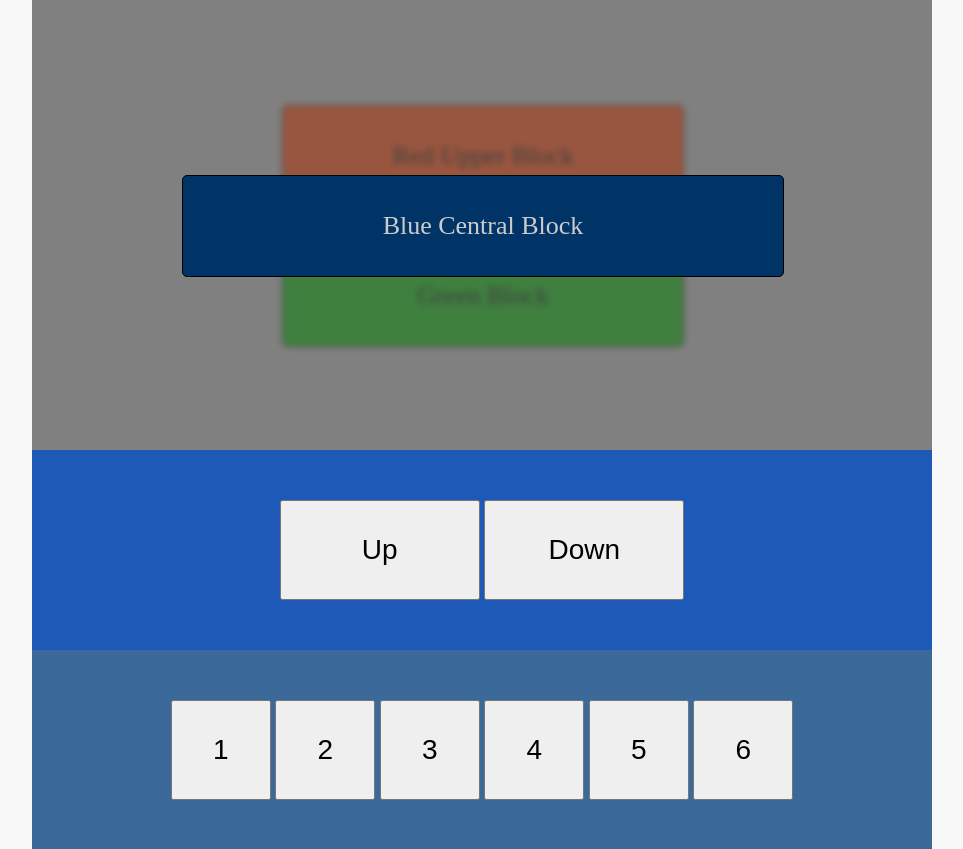
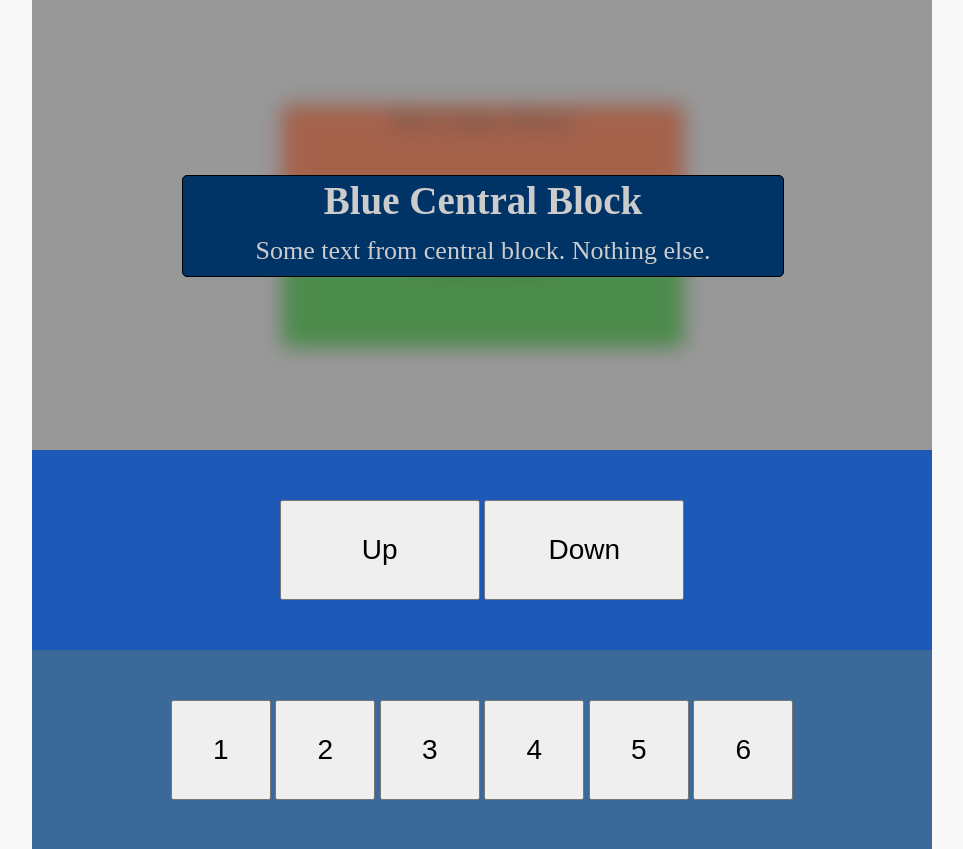
Before and after one commit to AxelZelenskiy/alien.loc, a PHP site: page /hello.html in a window 1280 px wide. Shown: the top 849 px of the page, without its empty margins (158-1121 px from the left). Run offline with PHP 8.4, Linux system fonts and the light colour scheme.

Commit message:
Blur almost complite, but still need too many cosmetic changes

```diff
--- a/gulpfile.js
+++ b/gulpfile.js
@@ -21,7 +21,7 @@ gulp.task('JS',function(){
 
 
 gulp.task('watch',function(){
-	livereload.listen();
+	livereload.listen(35729);
 	gulp.watch('public/*.html',['HTML']);
 	gulp.watch('build/less/*.less',['less']);
 	gulp.watch('public/js/*.js',['JS']);
--- a/public/css/main.css
+++ b/public/css/main.css
@@ -19,7 +19,7 @@ body {
   overflow: hidden;
   width: 900px;
   min-height: 450px;
-  background-color: gray;
+  background-color: #989898;
 }
 .wrapper #container .blocks {
   height: 100px;
@@ -30,15 +30,18 @@ body {
   border: 1px solid black;
   left: 250px;
   position: absolute;
-  line-height: 100px;
   font-size: 26px;
 }
+.wrapper #container .blocks h2,
+.wrapper #container .blocks p {
+  line-height: 50px;
+}
 .wrapper #container .secondary {
-  filter: blur(3px);
-  -webkit-filter: blur(3px);
-  -moz-filter: blur(3px);
-  -o-filter: blur(3px);
-  -ms-filter: blur(3px);
+  filter: blur(10px);
+  -webkit-filter: blur(10px);
+  -moz-filter: blur(10px);
+  -o-filter: blur(10px);
+  -ms-filter: blur(10px);
   transition: 1s filter linear;
   -webkit-transition: 1s -webkit-filter linear;
   -moz-transition: 1s -moz-filter linear;
--- a/public/hello.html
+++ b/public/hello.html
@@ -12,7 +12,10 @@
 	<div class="wrapper">
 		<div id="container">
 			<div class="blocks upper1 secondary">Red Upper Block</div>
-		<div class="blocks cent">Blue Central Block</div>
+			<div class="blocks cent">
+				<h2>Blue Central Block</h2>
+				<p>Some text from central block. Nothing else.</p>
+			</div>
 			<div class="blocks down1 secondary">Green Block</div>
 		</div>
 
--- a/public/js/scripts.js
+++ b/public/js/scripts.js
@@ -13,8 +13,8 @@ jQuery(function($){
 		clock_index = 1,
 		clock_current_index = 1;
 
-	var elements = document.getElementsByClassName('blocks');
-	// Just for tests -> text for our block{title,message}
+		var elements = document.getElementsByClassName('blocks'),
+		clock_buttons = $('button.nmb-btn');
 
   	// =========================================================
   	var H2 = function createTitles(text = '') {
@@ -22,19 +22,18 @@ jQuery(function($){
   			return ('<h2>'+text+'</h2>');
   		}
   	};
-  	var clock_buttons = $('button.nmb-btn');
   	// clock_current_index - active button
   	// clock_index  - newly pushed button
 
   	clock_buttons.on("click",function() {
   		clock_index = clock_buttons.index($(this));
-  		console.log('new clock_index is '+ clock_index);
-  		console.log('current clock index is '+ clock_current_index);
+  		// console.log('new clock_index is '+ clock_index);
+  		// console.log('current clock index is '+ clock_current_index);
   		var tester;
   		if (clock_index > clock_current_index) {
   			// move_up
   			tester = elements_positions.indexOf(2);
-  			console.log('move up and block what i want to change is '+tester);
+  			// console.log('move up and block what i want to change is '+tester);
   			$.getJSON('js/texts.json', function (json)
   			{
   				console.log("can't read this " + json.blocks[clock_index].Title);
@@ -50,7 +49,7 @@ jQuery(function($){
   		if (clock_index < clock_current_index) {
   			// move down
   			tester = elements_positions.indexOf(0);
-  			console.log('move down and i want to change block ' + tester);
+  			// console.log('move down and i want to change block ' + tester);
   			$.getJSON('js/texts.json', function (json)
   			{
   				$(elements[tester]).html(
@@ -101,58 +100,78 @@ jQuery(function($){
 		}
 	};
 
+	var animate_string1 = '{"z-index":"5","font-size":"23","opacity":"0.7","left":"200px"}',
+		animate_string2 = '{"font-size":"30","opacity":"1","left":"150px"}',
+		full_blured_element= '{"filter":"blur(10px)","-webkit-filter":"blur(10px)","-moz-filter":"blur(10px)","-o-filter":"blur(10px)","-ms-filter":"blur(10px)"}';
 
 	function move_blocks(){
 		for (let i = 0; i<3; i++) {
 			if (elements_positions[i] == 1) {
 				// checking - which key pressed - down or up
 				var mid_top = (move_direction == "down") ? 140 : 215;
-				$(elements[i]).stop()
-								.animate({
-										'z-index': 5,
-										'filter':'blur(0px)',
-										'-webkit-filter':'blur(0px)',
-										'opacity': .7,
-										'font-size': '23px',
-										// top 140 for those who move from up to down -
-										// @down = 140
-										// who move from down to top need another coordinate
-										// @top = 215
-										'top': mid_top,
-										'left': 200,
-										'width': supBlock-100
-				},1000,function(){
+				// params for jQuery.animate()
+				var tmp_str1 = gen_animate_string(mid_top,(supBlock-100),animate_string1),
+					tmp_str2 = gen_animate_string(elements_coordinates[elements_positions[i]],supBlock,animate_string2),
+					animate_params1 = jQuery.parseJSON(tmp_str1),
+					animate_params2 = jQuery.parseJSON(tmp_str2),
+					blur_css_value_start = 10,
+					blur_css_value_end = 5,
+					blur_css = jQuery.parseJSON(full_blured_element);
+				$(elements[i]).css(blur_css)
+				// blur deleted from animate
+				.animate(
+							animate_params1,
+							{
+								duration:1000,
+								step:function(){
+									if (blur_css_value_start > blur_css_value_end) {
+										var gen_string = '{"filter":"blur('+blur_css_value_start+')","-webkit-filter":"blur('+
+										blur_css_value_start+')"}';
+										blur_css_value_start--;
+										var new_css = jQuery.parseJSON(gen_string);
+										$(elements[i]).css(new_css);
+									}
+								},
+								complete:function(){
+										$(elements[i])
+										.css({"z-index":5})
+										// .removeClass("secondary")
+										.animate(
+											animate_params2,
+											{
+												duration:1000,
+												step:function(){
+													if (blur_css_value_end >= 0) {
+													var gen_string = '{"filter":"blur('+blur_css_value_end+')","-webkit-filter":"blur('+
+													blur_css_value_end+')"}';
+													blur_css_value_end--;
+													var new_css = jQuery.parseJSON(gen_string);
+													$(elements[i]).css(new_css);
+									}
+												},
+												complete:function(){}
+											});
+								}});
 
-					$(elements[i]).css({"z-index":5});
-					// .removeClass('secondary');
-									}).animate({
-										top: elements_coordinates[elements_positions[i]],
-										width: supBlock,
-										fontSize: '30px',
-										opacity:1,
-										left: 150
-										},1000,function(){
-										});
 								} else {
 									var offset = (elements_positions[i] == 0) ? 80:270;
- 				$(elements[i]).stop().animate({
+									$(elements[i]).animate({
 										top: offset,
 										width: secBlock,
-										// "filter":"blur(3px)",
 										fontSize: '18px',
 										"z-index":"4",
 										opacity: 0.5,
 										left: 250
 									},1000,function(){
-											$(elements[i])
-												.addClass('secondary')
-												.stop()
+										$(elements[i]).css(blur_css)
 										.animate({
 											top:elements_coordinates[elements_positions[i]]
-												},1000,function(){ animation_complite = true });
+										},1000,function(){animation_complite = true });
 									});
+								// else end
 								}
-		}
+							// for end
+							};
 	};
 
 	$('.down-btn').click(function(){
@@ -171,5 +190,30 @@ jQuery(function($){
 								move_blocks();
 							} else { return;}
 	 });
+	function gen_animate_string(top,width,string){
+				if (string.length != 0 ) {
+					string = string.slice(0,-1);
+					if ((top != "") && (width !="")) {
+						string += ',"width":'+'"'+width+'",'+'"top":'+'"'+top+'"}';
+						return string;
+										} else if ((top != "") && (width ==""))  {
+											string += ',"top":'+'"'+top+'"}';
+											return string;
+										} else if ((top == "") && (width !=="")) {
+											string += ',"width":'+'"'+width+'"}';
+											return string;
+										} else if ((top == '') && (width == '')) {
+											return string+'}';
+										}
+					}
+				 else {
+				console.log("Function get string with zero length");
+				return "";
+				};
+	};
 
+
+
+
+// main close
 });
```
Also changed, not shown: 1 other file. Lines whose indentation alone changed are shown as unchanged.
